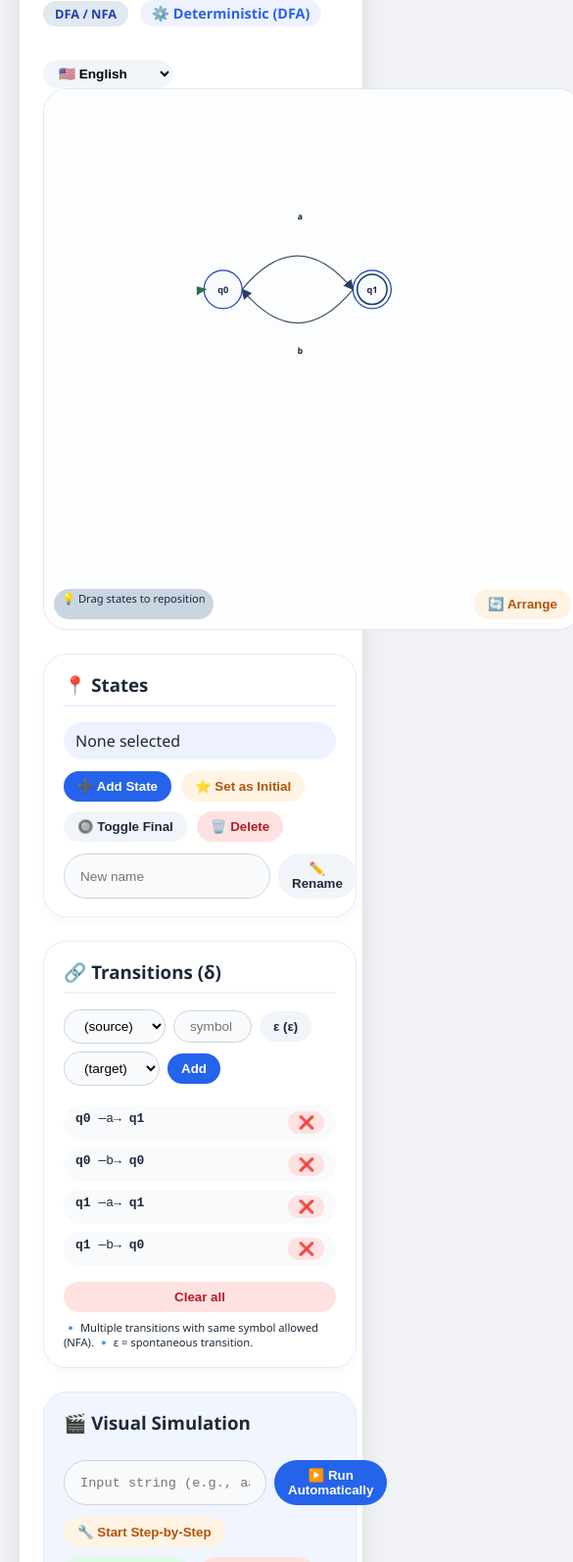
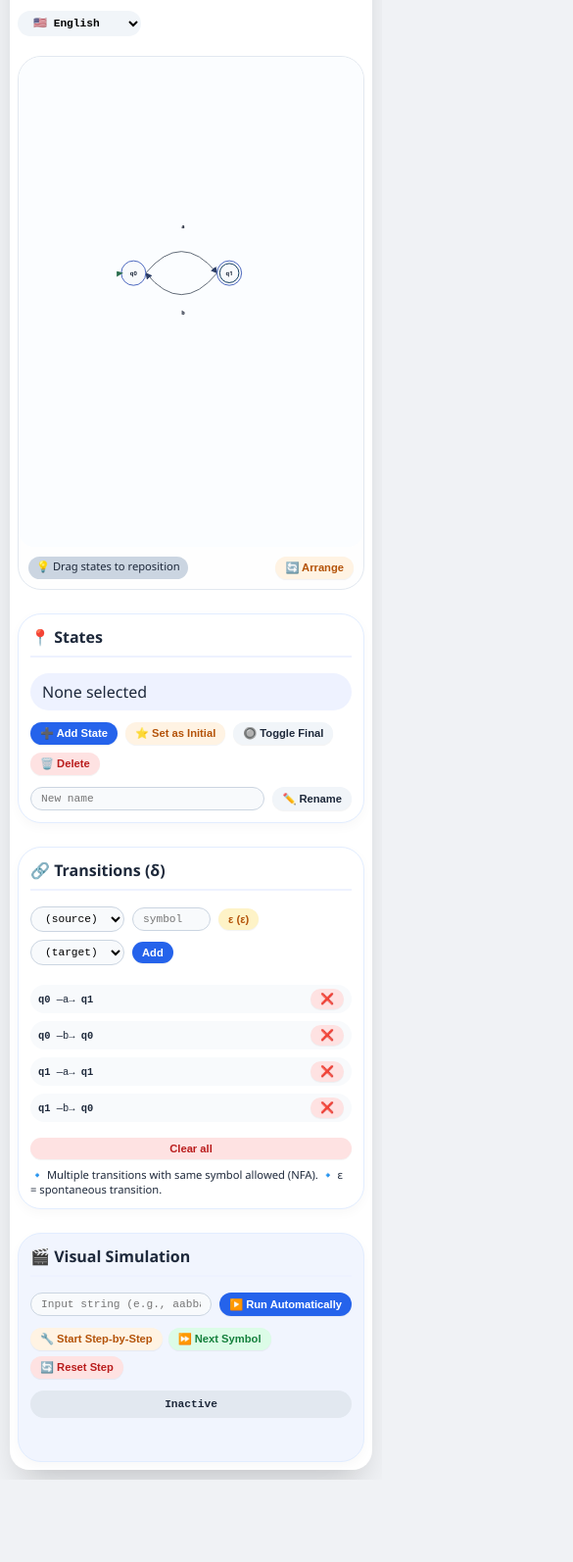
Before and after one commit to tiorichard1791-bit/automaton-simulator, a plain HTML site: page index.html in a window 390 px wide. Shown: the part 126-1720 px from the top of the page at 98% size, 585 px wide, since content can reach past the window. After the commit the page ends 1636 px from the top, so only its background shows below. Drawn offline with Linux system fonts and the light colour scheme.

Commit message:
Adiciondo leyout Responsivo para Telefones Móveis

```diff
--- a/css/style.css
+++ b/css/style.css
@@ -1,3 +1,5 @@
+/* style.css - Versão Responsiva */
+
 * {
     box-sizing: border-box;
 }
@@ -6,7 +8,7 @@ body {
     font-family: 'Segoe UI', Tahoma, Geneva, Verdana, sans-serif;
     background: #f0f2f5;
     margin: 0;
-    padding: 20px;
+    padding: 16px;
     color: #1e293b;
 }
 
@@ -17,46 +19,55 @@ body {
     border-radius: 28px;
     box-shadow: 0 20px 35px -12px rgba(0,0,0,0.2);
     padding: 20px 24px 30px;
+    transition: all 0.2s;
 }
 
 h1 {
-    font-size: 1.7rem;
-    margin-top: 0;
+    font-size: 1.5rem;
+    margin: 0 0 0.25rem 0;
     display: flex;
     align-items: center;
+    flex-wrap: wrap;
     gap: 12px;
-    flex-wrap: wrap;
 }
 h1 small {
-    font-size: 0.8rem;
+    font-size: 0.75rem;
     background: #e2e8f0;
     padding: 4px 12px;
     border-radius: 40px;
     color: #1e40af;
 }
 .automaton-type {
-    font-size: 0.9rem;
+    font-size: 0.8rem;
     background: #eef2ff;
     padding: 4px 12px;
     border-radius: 40px;
     color: #2563eb;
+    white-space: nowrap;
 }
 
 .flex-layout {
     display: flex;
     gap: 24px;
     flex-wrap: wrap;
+    margin-top: 20px;
 }
 
+/* Área do SVG */
 .canvas-area {
     flex: 3;
-    min-width: 550px;
+    min-width: 260px;
     background: #fefefe;
     border-radius: 24px;
     border: 1px solid #e2e8f0;
     overflow: hidden;
 }
-
+.svg-container {
+    background: #ffffff;
+    border-radius: 20px;
+    text-align: center;
+    position: relative;
+}
 svg {
     width: 100%;
     height: auto;
@@ -64,17 +75,13 @@ svg {
     cursor: crosshair;
     display: block;
     border-radius: 16px;
+    min-height: 400px;
 }
 
-.canvas-footer {
-    display: flex;
-    justify-content: space-between;
-    padding: 10px;
-}
-
+/* Painel de controles */
 .control-panel {
     flex: 2;
-    min-width: 320px;
+    min-width: 280px;
     display: flex;
     flex-direction: column;
     gap: 24px;
@@ -91,11 +98,12 @@ svg {
 .card h3 {
     margin-top: 0;
     margin-bottom: 16px;
+    font-size: 1.2rem;
     border-bottom: 2px solid #eef2ff;
     padding-bottom: 8px;
 }
 
-.btn-group, .rename-group, .transition-form, .simulation-input {
+.btn-group {
     display: flex;
     flex-wrap: wrap;
     gap: 10px;
@@ -108,11 +116,13 @@ button {
     padding: 8px 14px;
     border-radius: 40px;
     font-weight: 600;
+    font-size: 0.85rem;
     cursor: pointer;
     transition: 0.15s;
     color: #1e293b;
+    box-shadow: 0 1px 1px rgba(0,0,0,0.05);
+    touch-action: manipulation; /* melhora toque em mobile */
 }
-
 button.primary {
     background: #2563eb;
     color: white;
@@ -132,20 +142,19 @@ button.success {
 }
 button:active { transform: scale(0.97); }
 
+/* Inputs e selects */
 select, input {
     background: #f8fafc;
     border: 1px solid #cbd5e1;
     border-radius: 48px;
     padding: 8px 16px;
     font-size: 0.85rem;
+    font-family: monospace;
+    width: auto;
+    touch-action: manipulation;
 }
 
-.transitions-list {
-    max-height: 180px;
-    overflow-y: auto;
-    margin-top: 12px;
-}
-
+/* Lista de transições */
 .transition-row {
     background: #f8fafc;
     border-radius: 40px;
@@ -153,20 +162,21 @@ select, input {
     margin: 8px 0;
     display: flex;
     justify-content: space-between;
+    align-items: center;
     font-family: monospace;
+    font-size: 0.8rem;
 }
 
+/* Painel de simulação */
 .simulation-panel {
     background: #f1f5fe;
 }
-
 .sim-controls {
     display: flex;
     gap: 10px;
     margin: 12px 0;
     flex-wrap: wrap;
 }
-
 .step-indicator {
     background: #e2e8f0;
     border-radius: 32px;
@@ -174,8 +184,8 @@ select, input {
     font-family: monospace;
     font-weight: bold;
     text-align: center;
+    font-size: 0.8rem;
 }
-
 .result {
     font-weight: bold;
     padding: 10px;
@@ -192,26 +202,109 @@ select, input {
     border-radius: 40px;
     font-size: 0.7rem;
 }
-
-.epsilon-btn {
+hr {
+    margin: 12px 0;
+    border-color: #eef2ff;
+}
+.epsilon-badge {
     background: #fef3c7;
     color: #b45309;
     font-weight: bold;
 }
 
-.full-width {
-    width: 100%;
+/* ========== RESPONSIVIDADE ========== */
+/* Telas médias (tablets) */
+@media (max-width: 900px) {
+    .container {
+        padding: 16px;
+    }
+    h1 {
+        font-size: 1.3rem;
+    }
+    .flex-layout {
+        flex-direction: column;
+    }
+    .canvas-area {
+        width: 100%;
+        order: 1;
+    }
+    .control-panel {
+        order: 2;
+    }
+    svg {
+        min-height: 350px;
+    }
 }
 
-.info-note {
-    font-size: 0.7rem;
-    margin-top: 8px;
-    color: #4b5563;
+/* Telas pequenas (celulares) */
+@media (max-width: 600px) {
+    body {
+        padding: 10px;
+    }
+    .container {
+        padding: 12px;
+        border-radius: 20px;
+    }
+    h1 {
+        font-size: 1.2rem;
+        flex-direction: column;
+        align-items: flex-start;
+    }
+    .automaton-type {
+        font-size: 0.7rem;
+        white-space: normal;
+    }
+    .card {
+        padding: 14px 16px;
+    }
+    .card h3 {
+        font-size: 1rem;
+    }
+    button, select, input {
+        padding: 6px 12px;
+        font-size: 0.75rem;
+    }
+    .btn-group {
+        gap: 8px;
+    }
+    .transition-row {
+        font-size: 0.7rem;
+        padding: 4px 8px;
+    }
+    .sim-controls {
+        gap: 6px;
+    }
+    .step-indicator {
+        font-size: 0.7rem;
+    }
+    svg {
+        min-height: 280px;
+    }
+    /* Aumenta área de toque para círculos (já tratado no JS) */
 }
 
-.selected-info {
-    background: #eef2ff;
-    padding: 8px 12px;
-    border-radius: 32px;
-    margin-bottom: 12px;
+/* Telas muito pequenas (ex: celulares em retrato) */
+@media (max-width: 480px) {
+    .container {
+        padding: 8px;
+    }
+    button, select, input {
+        padding: 5px 10px;
+        font-size: 0.7rem;
+    }
+    .card {
+        padding: 12px;
+    }
+    .transition-row {
+        font-size: 0.65rem;
+    }
+    svg {
+        min-height: 240px;
+    }
 }
+
+/* Garante que o SVG não estoure */
+svg {
+    max-width: 100%;
+    height: auto;
+}
--- a/index.html
+++ b/index.html
@@ -15,7 +15,7 @@
 <html lang="pt-BR">
 <head>
     <meta charset="UTF-8">
-    <meta name="viewport" content="width=device-width, initial-scale=1.0, user-scalable=no">
+    <meta name="viewport" content="width=device-width, initial-scale=1.0, user-scalable=yes">
     <title data-i18n="app_title">Autômato Finito Universal</title>
     <link rel="stylesheet" href="css/style.css">
 </head>
```
